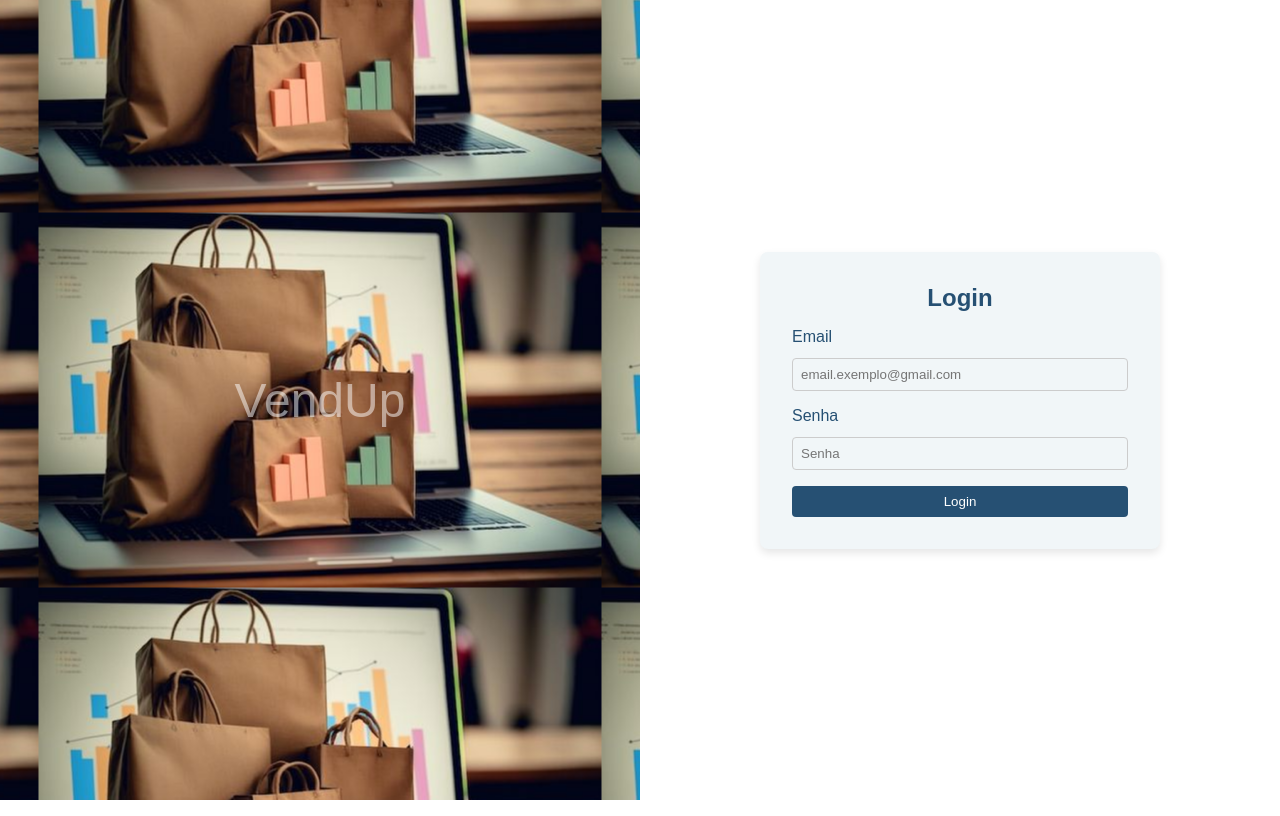
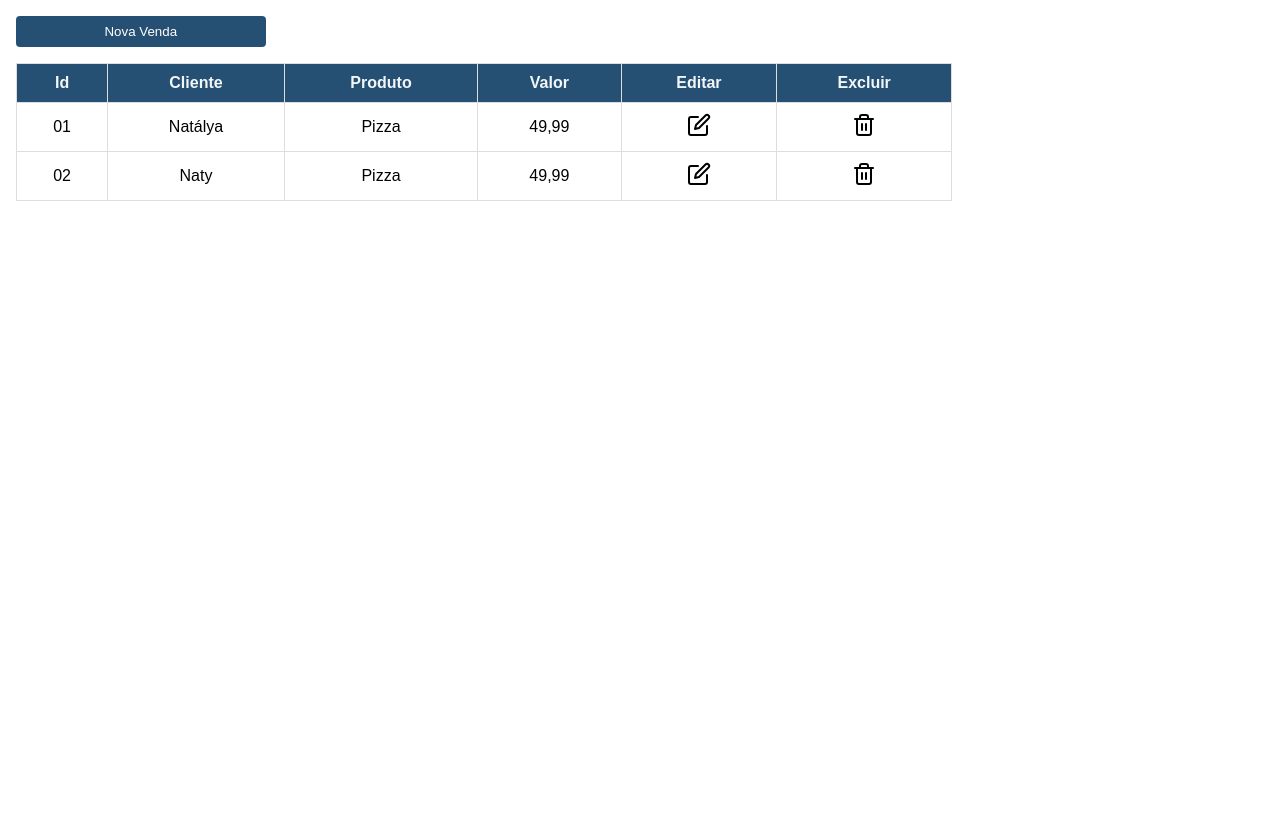
Before and after one commit to NatalyaNunes/projetoVendas, a React (Create React App) app: page /home in a window 1280 px wide. Built offline with nearby package versions, Linux system fonts and the light colour scheme.

Commit message:
concluido login

```diff
--- a/src/App.js
+++ b/src/App.js
@@ -1,18 +1,22 @@
-import logo from './logo.svg';
-import './App.css';
-import SideBar from './components/SideBar';
-import Cadastro from './components/forms/Cadastro';
-import Table from './components/Table';
-import Login from './components/Login';
+import logo from "./logo.svg";
+import "./App.css";
+import SideBar from "./components/SideBar";
+import Cadastro from "./components/forms/Cadastro";
+import Table from "./components/Table";
+import Login from "./components/Login";
+import { BrowserRouter as Router, Routes, Route } from "react-router-dom";
 
 function App() {
   return (
-    <div className="App">
-
-    <Login/>
-
-
-    </div>
+    <Router>
+      <div className="App">
+        <Routes>
+          <Route path="/" element={<Login/>}/>
+          <Route path="/home" element={<Table/>}/>
+          <Route path="/cadastro" element={<Cadastro/>}/>
+        </Routes>
+      </div>
+    </Router>
   );
 }
 
--- a/src/components/Login.js
+++ b/src/components/Login.js
@@ -1,17 +1,36 @@
 // src/components/Login.js
 
-import React, { useState } from "react";
+import React, { useState, useEffect } from "react";
 import { connect } from "react-redux";
 import { login } from "../redux/user/actions";
+import { useNavigate } from "react-router-dom";
 
-const Login = ({ login, error }) => {
+const Login = ({ login, isAuthenticated, error }) => {
   const [email, setEmail] = useState("");
   const [senha, setSenha] = useState("");
+  const navigate = useNavigate();
 
   const onSubmit = (e) => {
     e.preventDefault();
     login({ email, senha });
   };
+
+  //redirecionar após logar
+
+  useEffect(() => {
+    if (isAuthenticated) {
+      navigate("/home");
+    }
+  }, [isAuthenticated, navigate]);
+
+  //limpar os campo ao digitar errado ou não preencher os campos
+
+  useEffect(() => {
+    if (error) {
+      setEmail("");
+      setSenha("");
+    }
+  }, [error]);
 
   return (
     <main class="home">
@@ -55,7 +74,12 @@ const Login = ({ login, error }) => {
 };
 
 const mapStateToProps = (state) => ({
+  isAuthenticated: state.user.isAuthenticated,
   error: state.user.error,
 });
 
-export default connect(mapStateToProps, { login })(Login);
+const mapDispatchToProps = {
+  login,
+};
+
+export default connect(mapStateToProps, mapDispatchToProps)(Login);
--- a/src/components/Table.js
+++ b/src/components/Table.js
@@ -45,7 +45,7 @@ function Table() {
             </td>
             <td>
               <a href="#">
-                <i>
+                <i class="lixeira">
                   <svg
                     xmlns="http://www.w3.org/2000/svg"
                     width="24"
@@ -96,7 +96,7 @@ function Table() {
             </td>
             <td>
               <a href="#">
-                <i>
+                <i class="lixeira">
                   <svg
                     xmlns="http://www.w3.org/2000/svg"
                     width="24"
--- a/src/index.css
+++ b/src/index.css
@@ -142,6 +142,10 @@ table tr:hover td {
   width: 20%;
 }
 
+.lixeira:hover{
+  color: var(--pj-red);
+}
+
 /*padrões*/
 
 .bg-ligth {
```
